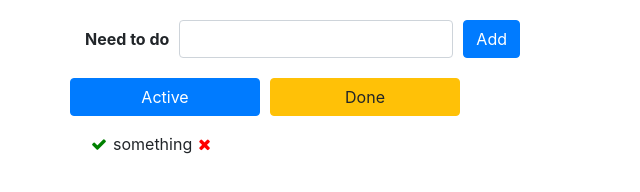
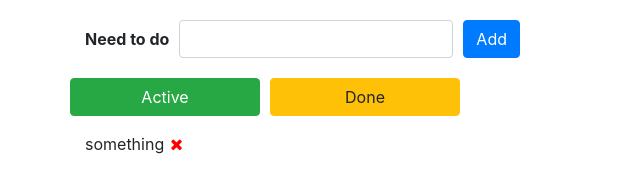
Before and after one commit to datjdk/todo-list, a React app: page / in a window 1280 px wide. Shown: the whole page, without its empty margins (0-640 px from the left). Built offline with nearby package versions, Linux system fonts and the light colour scheme.

Commit message:
update state filter

```diff
--- a/src/index.css
+++ b/src/index.css
@@ -19,23 +19,21 @@ code {
   background-color: #cccccc;
 }
 
-.done {
-  margin-top: 15px;
-  color: red;
-}
-
 .btn-close {
   background-color: #ffffff;
   border: none;
   color: red;
 }
 
-.btn-check {
-  background-color: #ffffff;
-  border: none;
-  color: green;
-}
-
 .item {
   margin-top: 15px;
 }
+
+.item:hover {
+  cursor: pointer;
+}
+
+.done {
+  margin-top: 15px;
+  color: orangered;
+}
--- a/src/index.js
+++ b/src/index.js
@@ -2,7 +2,8 @@ import React from 'react';
 import ReactDom from 'react-dom';
 import './index.css'
 
-import { Button } from 'react-bootstrap';
+import Button from 'react-bootstrap/Button';
+import Modal from 'react-bootstrap/Modal';
 
 class ToDoItem extends React.Component {
     constructor(props) {
@@ -22,12 +23,14 @@ class ToDoItem extends React.Component {
     }
 
     render() {
-        const itemClass = this.props.item.isDone ? "done" : "item";
+        const itemClass = this.props.item.isDone ? "done" : "";
         return (
-            <div className={itemClass + " row"}>
+            <div className="row item">
                 <div className="col-md-6">
-                    <button className="btn-check" onClick={this.markDone}><i className="fa fa-check"></i></button>
-                    <span className="display-6">{this.props.item.text}</span>
+                    <span
+                        className={itemClass}
+                        onClick={this.markDone}
+                    >{this.props.item.text}</span>
                     <button className="btn-close" onClick={this.removeItem}><i className="fa fa-close"></i></button>
                 </div>
             </div>
@@ -111,7 +114,7 @@ class ToDoForm extends React.Component {
                         <Button
                             className="col-md-2"
                             style={{ marginRight: 5 }}
-                            variant="primary"
+                            variant="success"
                             onClick={this.filterActive}
                         >Active</Button>
                         <Button
@@ -136,7 +139,7 @@ class ToDoApp extends React.Component {
                 isDone: false,
             }],
             filterList: [],
-            isDisplayActive: true,
+            filter: "active",
         }
         this.addNewItem = this.addNewItem.bind(this);
         this.removeItem = this.removeItem.bind(this);
@@ -182,16 +185,17 @@ class ToDoApp extends React.Component {
         const markedItem = newItemList[index];
         markedItem.isDone = !markedItem.isDone;
 
-        var filterList;
-        const isDisplayActive = this.state.isDisplayActive;
-        if (isDisplayActive) {
-            filterList = newItemList.slice().filter(item => !item.isDone);
+        const filter = this.state.filter;
+        let newList;
+        if (filter && filter === "active") {
+            newList = newItemList.slice().filter(item => !item.isDone);
         } else {
-            filterList = newItemList.slice().filter(item => item.isDone);
+            newList = newItemList.slice().filter(item => item.isDone);
         }
 
         this.setState({
-            filterList: filterList,
+            filterList: newList,
+            needToConfirmTask: true
         });
     }
 
@@ -199,7 +203,7 @@ class ToDoApp extends React.Component {
         const newItemList = this.state.items.slice().filter(item => !item.isDone);
         this.setState({
             filterList: newItemList,
-            isDisplayActive: true
+            filter: "active"
         });
     }
 
@@ -207,7 +211,7 @@ class ToDoApp extends React.Component {
         const newItemList = this.state.items.slice().filter(item => item.isDone);
         this.setState({
             filterList: newItemList,
-            isDisplayActive: false
+            filter: "done"
         });
     }
 
```
